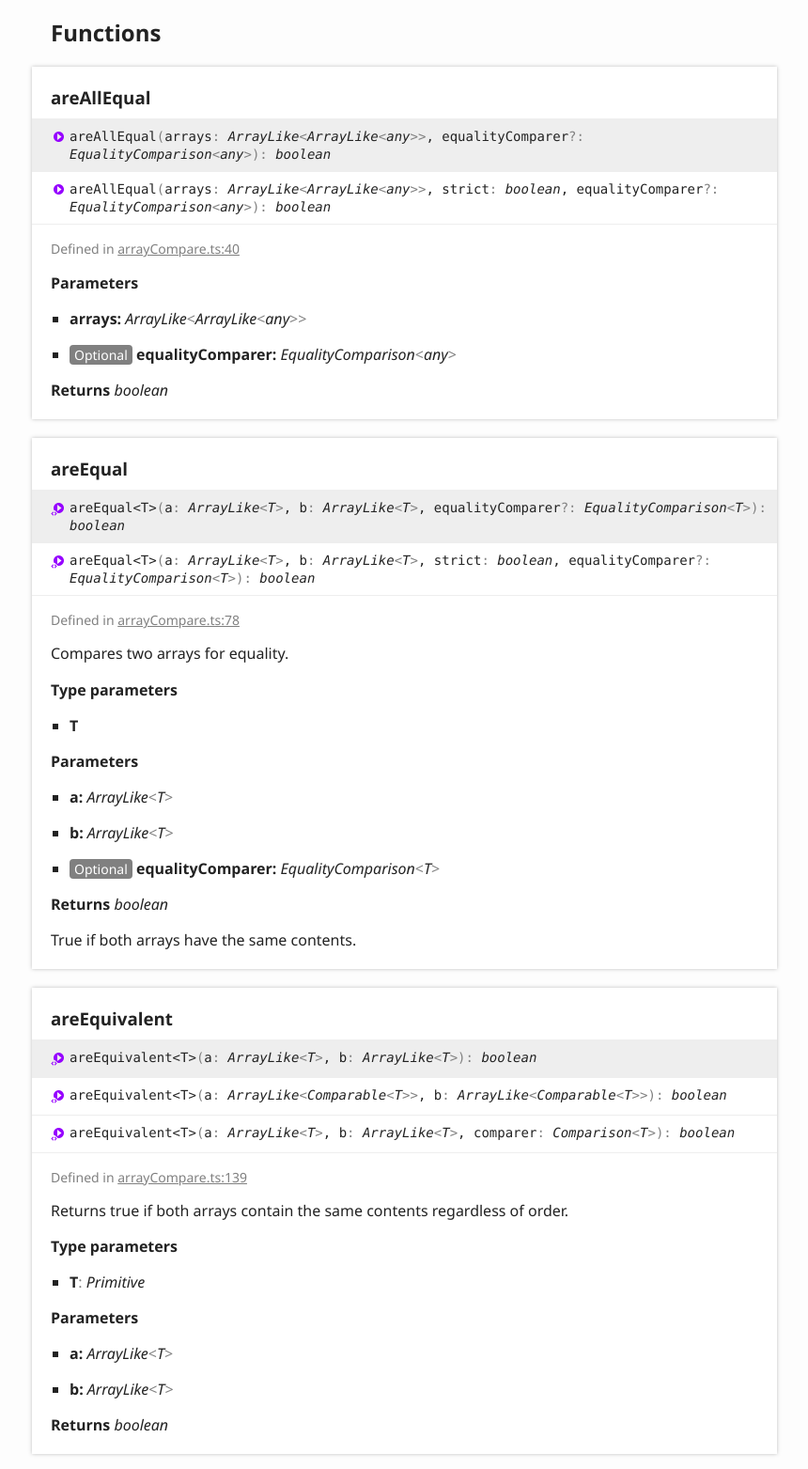
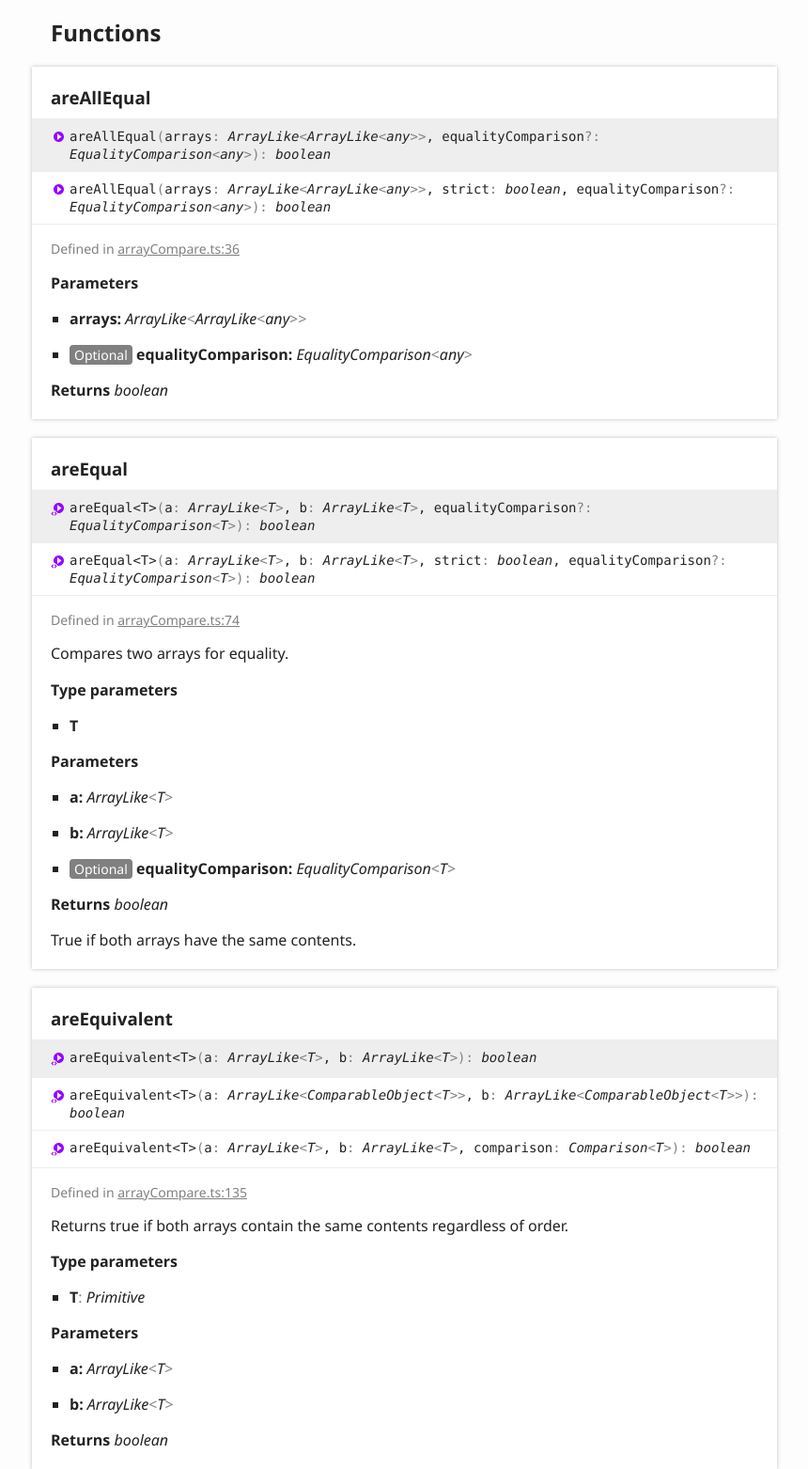
Before and after one commit to tsdotnet/array-compare, a website: page docs/modules/_arraycompare_.html in a window 1280 px wide. Shown: the part 400-1963 px from the top of the page at 94% size, without its empty margins (6-866 px from the left). Drawn offline with Linux system fonts and the light colour scheme.

Commit message:
Updated docs.

```diff
--- a/docs/modules/_arraycompare_.html
+++ b/docs/modules/_arraycompare_.html
@@ -3,8 +3,8 @@
 <head>
 	<meta charset="utf-8">
 	<meta http-equiv="X-UA-Compatible" content="IE=edge">
-	<title>&quot;arrayCompare&quot; | @tsdotnet/array-compare - v1.0.4</title>
-	<meta name="description" content="Documentation for @tsdotnet/array-compare - v1.0.4">
+	<title>&quot;arrayCompare&quot; | @tsdotnet/array-compare - v1.0.5</title>
+	<meta name="description" content="Documentation for @tsdotnet/array-compare - v1.0.5">
 	<meta name="viewport" content="width=device-width, initial-scale=1">
 	<link rel="stylesheet" href="../assets/css/main.css">
 </head>
@@ -22,7 +22,7 @@
 						<li class="state loading">Preparing search index...</li>
 						<li class="state failure">The search index is not available</li>
 					</ul>
-					<a href="../index.html" class="title">@tsdotnet/array-compare - v1.0.4</a>
+					<a href="../index.html" class="title">@tsdotnet/array-compare - v1.0.5</a>
 				</div>
 				<div class="table-cell" id="tsd-widgets">
 					<div id="tsd-filter">
@@ -83,14 +83,14 @@
 					<a name="areallequal" class="tsd-anchor"></a>
 					<h3>are<wbr>All<wbr>Equal</h3>
 					<ul class="tsd-signatures tsd-kind-function tsd-parent-kind-module">
-						<li class="tsd-signature tsd-kind-icon">are<wbr>All<wbr>Equal<span class="tsd-signature-symbol">(</span>arrays<span class="tsd-signature-symbol">: </span><span class="tsd-signature-type">ArrayLike</span><span class="tsd-signature-symbol">&lt;</span><span class="tsd-signature-type">ArrayLike</span><span class="tsd-signature-symbol">&lt;</span><span class="tsd-signature-type">any</span><span class="tsd-signature-symbol">&gt;</span><span class="tsd-signature-symbol">&gt;</span>, equalityComparer<span class="tsd-signature-symbol">?: </span><span class="tsd-signature-type">EqualityComparison</span><span class="tsd-signature-symbol">&lt;</span><span class="tsd-signature-type">any</span><span class="tsd-signature-symbol">&gt;</span><span class="tsd-signature-symbol">)</span><span class="tsd-signature-symbol">: </span><span class="tsd-signature-type">boolean</span></li>
-						<li class="tsd-signature tsd-kind-icon">are<wbr>All<wbr>Equal<span class="tsd-signature-symbol">(</span>arrays<span class="tsd-signature-symbol">: </span><span class="tsd-signature-type">ArrayLike</span><span class="tsd-signature-symbol">&lt;</span><span class="tsd-signature-type">ArrayLike</span><span class="tsd-signature-symbol">&lt;</span><span class="tsd-signature-type">any</span><span class="tsd-signature-symbol">&gt;</span><span class="tsd-signature-symbol">&gt;</span>, strict<span class="tsd-signature-symbol">: </span><span class="tsd-signature-type">boolean</span>, equalityComparer<span class="tsd-signature-symbol">?: </span><span class="tsd-signature-type">EqualityComparison</span><span class="tsd-signature-symbol">&lt;</span><span class="tsd-signature-type">any</span><span class="tsd-signature-symbol">&gt;</span><span class="tsd-signature-symbol">)</span><span class="tsd-signature-symbol">: </span><span class="tsd-signature-type">boolean</span></li>
+						<li class="tsd-signature tsd-kind-icon">are<wbr>All<wbr>Equal<span class="tsd-signature-symbol">(</span>arrays<span class="tsd-signature-symbol">: </span><span class="tsd-signature-type">ArrayLike</span><span class="tsd-signature-symbol">&lt;</span><span class="tsd-signature-type">ArrayLike</span><span class="tsd-signature-symbol">&lt;</span><span class="tsd-signature-type">any</span><span class="tsd-signature-symbol">&gt;</span><span class="tsd-signature-symbol">&gt;</span>, equalityComparison<span class="tsd-signature-symbol">?: </span><span class="tsd-signature-type">EqualityComparison</span><span class="tsd-signature-symbol">&lt;</span><span class="tsd-signature-type">any</span><span class="tsd-signature-symbol">&gt;</span><span class="tsd-signature-symbol">)</span><span class="tsd-signature-symbol">: </span><span class="tsd-signature-type">boolean</span></li>
+						<li class="tsd-signature tsd-kind-icon">are<wbr>All<wbr>Equal<span class="tsd-signature-symbol">(</span>arrays<span class="tsd-signature-symbol">: </span><span class="tsd-signature-type">ArrayLike</span><span class="tsd-signature-symbol">&lt;</span><span class="tsd-signature-type">ArrayLike</span><span class="tsd-signature-symbol">&lt;</span><span class="tsd-signature-type">any</span><span class="tsd-signature-symbol">&gt;</span><span class="tsd-signature-symbol">&gt;</span>, strict<span class="tsd-signature-symbol">: </span><span class="tsd-signature-type">boolean</span>, equalityComparison<span class="tsd-signature-symbol">?: </span><span class="tsd-signature-type">EqualityComparison</span><span class="tsd-signature-symbol">&lt;</span><span class="tsd-signature-type">any</span><span class="tsd-signature-symbol">&gt;</span><span class="tsd-signature-symbol">)</span><span class="tsd-signature-symbol">: </span><span class="tsd-signature-type">boolean</span></li>
 					</ul>
 					<ul class="tsd-descriptions">
 						<li class="tsd-description">
 							<aside class="tsd-sources">
 								<ul>
-									<li>Defined in <a href="https://github.com/tsdotnet/array-compare/blob/9dbfffe/src/arrayCompare.ts#L40">arrayCompare.ts:40</a></li>
+									<li>Defined in <a href="https://github.com/tsdotnet/array-compare/blob/efb229e/src/arrayCompare.ts#L36">arrayCompare.ts:36</a></li>
 								</ul>
 							</aside>
 							<h4 class="tsd-parameters-title">Parameters</h4>
@@ -99,7 +99,7 @@
 									<h5>arrays: <span class="tsd-signature-type">ArrayLike</span><span class="tsd-signature-symbol">&lt;</span><span class="tsd-signature-type">ArrayLike</span><span class="tsd-signature-symbol">&lt;</span><span class="tsd-signature-type">any</span><span class="tsd-signature-symbol">&gt;</span><span class="tsd-signature-symbol">&gt;</span></h5>
 								</li>
 								<li>
-									<h5><span class="tsd-flag ts-flagOptional">Optional</span> equalityComparer: <span class="tsd-signature-type">EqualityComparison</span><span class="tsd-signature-symbol">&lt;</span><span class="tsd-signature-type">any</span><span class="tsd-signature-symbol">&gt;</span></h5>
+									<h5><span class="tsd-flag ts-flagOptional">Optional</span> equalityComparison: <span class="tsd-signature-type">EqualityComparison</span><span class="tsd-signature-symbol">&lt;</span><span class="tsd-signature-type">any</span><span class="tsd-signature-symbol">&gt;</span></h5>
 								</li>
 							</ul>
 							<h4 class="tsd-returns-title">Returns <span class="tsd-signature-type">boolean</span></h4>
@@ -107,7 +107,7 @@
 						<li class="tsd-description">
 							<aside class="tsd-sources">
 								<ul>
-									<li>Defined in <a href="https://github.com/tsdotnet/array-compare/blob/9dbfffe/src/arrayCompare.ts#L43">arrayCompare.ts:43</a></li>
+									<li>Defined in <a href="https://github.com/tsdotnet/array-compare/blob/efb229e/src/arrayCompare.ts#L39">arrayCompare.ts:39</a></li>
 								</ul>
 							</aside>
 							<h4 class="tsd-parameters-title">Parameters</h4>
@@ -119,7 +119,7 @@
 									<h5>strict: <span class="tsd-signature-type">boolean</span></h5>
 								</li>
 								<li>
-									<h5><span class="tsd-flag ts-flagOptional">Optional</span> equalityComparer: <span class="tsd-signature-type">EqualityComparison</span><span class="tsd-signature-symbol">&lt;</span><span class="tsd-signature-type">any</span><span class="tsd-signature-symbol">&gt;</span></h5>
+									<h5><span class="tsd-flag ts-flagOptional">Optional</span> equalityComparison: <span class="tsd-signature-type">EqualityComparison</span><span class="tsd-signature-symbol">&lt;</span><span class="tsd-signature-type">any</span><span class="tsd-signature-symbol">&gt;</span></h5>
 								</li>
 							</ul>
 							<h4 class="tsd-returns-title">Returns <span class="tsd-signature-type">boolean</span></h4>
@@ -130,14 +130,14 @@
 					<a name="areequal" class="tsd-anchor"></a>
 					<h3>are<wbr>Equal</h3>
 					<ul class="tsd-signatures tsd-kind-function tsd-parent-kind-module tsd-has-type-parameter">
-						<li class="tsd-signature tsd-kind-icon">are<wbr>Equal&lt;T&gt;<span class="tsd-signature-symbol">(</span>a<span class="tsd-signature-symbol">: </span><span class="tsd-signature-type">ArrayLike</span><span class="tsd-signature-symbol">&lt;</span><span class="tsd-signature-type">T</span><span class="tsd-signature-symbol">&gt;</span>, b<span class="tsd-signature-symbol">: </span><span class="tsd-signature-type">ArrayLike</span><span class="tsd-signature-symbol">&lt;</span><span class="tsd-signature-type">T</span><span class="tsd-signature-symbol">&gt;</span>, equalityComparer<span class="tsd-signature-symbol">?: </span><span class="tsd-signature-type">EqualityComparison</span><span class="tsd-signature-symbol">&lt;</span><span class="tsd-signature-type">T</span><span class="tsd-signature-symbol">&gt;</span><span class="tsd-signature-symbol">)</span><span class="tsd-signature-symbol">: </span><span class="tsd-signature-type">boolean</span></li>
-						<li class="tsd-signature tsd-kind-icon">are<wbr>Equal&lt;T&gt;<span class="tsd-signature-symbol">(</span>a<span class="tsd-signature-symbol">: </span><span class="tsd-signature-type">ArrayLike</span><span class="tsd-signature-symbol">&lt;</span><span class="tsd-signature-type">T</span><span class="tsd-signature-symbol">&gt;</span>, b<span class="tsd-signature-symbol">: </span><span class="tsd-signature-type">ArrayLike</span><span class="tsd-signature-symbol">&lt;</span><span class="tsd-signature-type">T</span><span class="tsd-signature-symbol">&gt;</span>, strict<span class="tsd-signature-symbol">: </span><span class="tsd-signature-type">boolean</span>, equalityComparer<span class="tsd-signature-symbol">?: </span><span class="tsd-signature-type">EqualityComparison</span><span class="tsd-signature-symbol">&lt;</span><span class="tsd-signature-type">T</span><span class="tsd-signature-symbol">&gt;</span><span class="tsd-signature-symbol">)</span><span class="tsd-signature-symbol">: </span><span class="tsd-signature-type">boolean</span></li>
+						<li class="tsd-signature tsd-kind-icon">are<wbr>Equal&lt;T&gt;<span class="tsd-signature-symbol">(</span>a<span class="tsd-signature-symbol">: </span><span class="tsd-signature-type">ArrayLike</span><span class="tsd-signature-symbol">&lt;</span><span class="tsd-signature-type">T</span><span class="tsd-signature-symbol">&gt;</span>, b<span class="tsd-signature-symbol">: </span><span class="tsd-signature-type">ArrayLike</span><span class="tsd-signature-symbol">&lt;</span><span class="tsd-signature-type">T</span><span class="tsd-signature-symbol">&gt;</span>, equalityComparison<span class="tsd-signature-symbol">?: </span><span class="tsd-signature-type">EqualityComparison</span><span class="tsd-signature-symbol">&lt;</span><span class="tsd-signature-type">T</span><span class="tsd-signature-symbol">&gt;</span><span class="tsd-signature-symbol">)</span><span class="tsd-signature-symbol">: </span><span class="tsd-signature-type">boolean</span></li>
+						<li class="tsd-signature tsd-kind-icon">are<wbr>Equal&lt;T&gt;<span class="tsd-signature-symbol">(</span>a<span class="tsd-signature-symbol">: </span><span class="tsd-signature-type">ArrayLike</span><span class="tsd-signature-symbol">&lt;</span><span class="tsd-signature-type">T</span><span class="tsd-signature-symbol">&gt;</span>, b<span class="tsd-signature-symbol">: </span><span class="tsd-signature-type">ArrayLike</span><span class="tsd-signature-symbol">&lt;</span><span class="tsd-signature-type">T</span><span class="tsd-signature-symbol">&gt;</span>, strict<span class="tsd-signature-symbol">: </span><span class="tsd-signature-type">boolean</span>, equalityComparison<span class="tsd-signature-symbol">?: </span><span class="tsd-signature-type">EqualityComparison</span><span class="tsd-signature-symbol">&lt;</span><span class="tsd-signature-type">T</span><span class="tsd-signature-symbol">&gt;</span><span class="tsd-signature-symbol">)</span><span class="tsd-signature-symbol">: </span><span class="tsd-signature-type">boolean</span></li>
 					</ul>
 					<ul class="tsd-descriptions">
 						<li class="tsd-description">
 							<aside class="tsd-sources">
 								<ul>
-									<li>Defined in <a href="https://github.com/tsdotnet/array-compare/blob/9dbfffe/src/arrayCompare.ts#L78">arrayCompare.ts:78</a></li>
+									<li>Defined in <a href="https://github.com/tsdotnet/array-compare/blob/efb229e/src/arrayCompare.ts#L74">arrayCompare.ts:74</a></li>
 								</ul>
 							</aside>
 							<div class="tsd-comment tsd-typography">
@@ -160,7 +160,7 @@
 									<h5>b: <span class="tsd-signature-type">ArrayLike</span><span class="tsd-signature-symbol">&lt;</span><span class="tsd-signature-type">T</span><span class="tsd-signature-symbol">&gt;</span></h5>
 								</li>
 								<li>
-									<h5><span class="tsd-flag ts-flagOptional">Optional</span> equalityComparer: <span class="tsd-signature-type">EqualityComparison</span><span class="tsd-signature-symbol">&lt;</span><span class="tsd-signature-type">T</span><span class="tsd-signature-symbol">&gt;</span></h5>
+									<h5><span class="tsd-flag ts-flagOptional">Optional</span> equalityComparison: <span class="tsd-signature-type">EqualityComparison</span><span class="tsd-signature-symbol">&lt;</span><span class="tsd-signature-type">T</span><span class="tsd-signature-symbol">&gt;</span></h5>
 								</li>
 							</ul>
 							<h4 class="tsd-returns-title">Returns <span class="tsd-signature-type">boolean</span></h4>
@@ -169,7 +169,7 @@
 						<li class="tsd-description">
 							<aside class="tsd-sources">
 								<ul>
-									<li>Defined in <a href="https://github.com/tsdotnet/array-compare/blob/9dbfffe/src/arrayCompare.ts#L82">arrayCompare.ts:82</a></li>
+									<li>Defined in <a href="https://github.com/tsdotnet/array-compare/blob/efb229e/src/arrayCompare.ts#L78">arrayCompare.ts:78</a></li>
 								</ul>
 							</aside>
 							<h4 class="tsd-type-parameters-title">Type parameters</h4>
@@ -190,7 +190,7 @@
 									<h5>strict: <span class="tsd-signature-type">boolean</span></h5>
 								</li>
 								<li>
-									<h5><span class="tsd-flag ts-flagOptional">Optional</span> equalityComparer: <span class="tsd-signature-type">EqualityComparison</span><span class="tsd-signature-symbol">&lt;</span><span class="tsd-signature-type">T</span><span class="tsd-signature-symbol">&gt;</span></h5>
+									<h5><span class="tsd-flag ts-flagOptional">Optional</span> equalityComparison: <span class="tsd-signature-type">EqualityComparison</span><span class="tsd-signature-symbol">&lt;</span><span class="tsd-signature-type">T</span><span class="tsd-signature-symbol">&gt;</span></h5>
 								</li>
 							</ul>
 							<h4 class="tsd-returns-title">Returns <span class="tsd-signature-type">boolean</span></h4>
@@ -202,14 +202,14 @@
 					<h3>are<wbr>Equivalent</h3>
 					<ul class="tsd-signatures tsd-kind-function tsd-parent-kind-module tsd-has-type-parameter">
 						<li class="tsd-signature tsd-kind-icon">are<wbr>Equivalent&lt;T&gt;<span class="tsd-signature-symbol">(</span>a<span class="tsd-signature-symbol">: </span><span class="tsd-signature-type">ArrayLike</span><span class="tsd-signature-symbol">&lt;</span><span class="tsd-signature-type">T</span><span class="tsd-signature-symbol">&gt;</span>, b<span class="tsd-signature-symbol">: </span><span class="tsd-signature-type">ArrayLike</span><span class="tsd-signature-symbol">&lt;</span><span class="tsd-signature-type">T</span><span class="tsd-signature-symbol">&gt;</span><span class="tsd-signature-symbol">)</span><span class="tsd-signature-symbol">: </span><span class="tsd-signature-type">boolean</span></li>
-						<li class="tsd-signature tsd-kind-icon">are<wbr>Equivalent&lt;T&gt;<span class="tsd-signature-symbol">(</span>a<span class="tsd-signature-symbol">: </span><span class="tsd-signature-type">ArrayLike</span><span class="tsd-signature-symbol">&lt;</span><span class="tsd-signature-type">Comparable</span><span class="tsd-signature-symbol">&lt;</span><span class="tsd-signature-type">T</span><span class="tsd-signature-symbol">&gt;</span><span class="tsd-signature-symbol">&gt;</span>, b<span class="tsd-signature-symbol">: </span><span class="tsd-signature-type">ArrayLike</span><span class="tsd-signature-symbol">&lt;</span><span class="tsd-signature-type">Comparable</span><span class="tsd-signature-symbol">&lt;</span><span class="tsd-signature-type">T</span><span class="tsd-signature-symbol">&gt;</span><span class="tsd-signature-symbol">&gt;</span><span class="tsd-signature-symbol">)</span><span class="tsd-signature-symbol">: </span><span class="tsd-signature-type">boolean</span></li>
-						<li class="tsd-signature tsd-kind-icon">are<wbr>Equivalent&lt;T&gt;<span class="tsd-signature-symbol">(</span>a<span class="tsd-signature-symbol">: </span><span class="tsd-signature-type">ArrayLike</span><span class="tsd-signature-symbol">&lt;</span><span class="tsd-signature-type">T</span><span class="tsd-signature-symbol">&gt;</span>, b<span class="tsd-signature-symbol">: </span><span class="tsd-signature-type">ArrayLike</span><span class="tsd-signature-symbol">&lt;</span><span class="tsd-signature-type">T</span><span class="tsd-signature-symbol">&gt;</span>, comparer<span class="tsd-signature-symbol">: </span><span class="tsd-signature-type">Comparison</span><span class="tsd-signature-symbol">&lt;</span><span class="tsd-signature-type">T</span><span class="tsd-signature-symbol">&gt;</span><span class="tsd-signature-symbol">)</span><span class="tsd-signature-symbol">: </span><span class="tsd-signature-type">boolean</span></li>
+						<li class="tsd-signature tsd-kind-icon">are<wbr>Equivalent&lt;T&gt;<span class="tsd-signature-symbol">(</span>a<span class="tsd-signature-symbol">: </span><span class="tsd-signature-type">ArrayLike</span><span class="tsd-signature-symbol">&lt;</span><span class="tsd-signature-type">ComparableObject</span><span class="tsd-signature-symbol">&lt;</span><span class="tsd-signature-type">T</span><span class="tsd-signature-symbol">&gt;</span><span class="tsd-signature-symbol">&gt;</span>, b<span class="tsd-signature-symbol">: </span><span class="tsd-signature-type">ArrayLike</span><span class="tsd-signature-symbol">&lt;</span><span class="tsd-signature-type">ComparableObject</span><span class="tsd-signature-symbol">&lt;</span><span class="tsd-signature-type">T</span><span class="tsd-signature-symbol">&gt;</span><span class="tsd-signature-symbol">&gt;</span><span class="tsd-signature-symbol">)</span><span class="tsd-signature-symbol">: </span><span class="tsd-signature-type">boolean</span></li>
+						<li class="tsd-signature tsd-kind-icon">are<wbr>Equivalent&lt;T&gt;<span class="tsd-signature-symbol">(</span>a<span class="tsd-signature-symbol">: </span><span class="tsd-signature-type">ArrayLike</span><span class="tsd-signature-symbol">&lt;</span><span class="tsd-signature-type">T</span><span class="tsd-signature-symbol">&gt;</span>, b<span class="tsd-signature-symbol">: </span><span class="tsd-signature-type">ArrayLike</span><span class="tsd-signature-symbol">&lt;</span><span class="tsd-signature-type">T</span><span class="tsd-signature-symbol">&gt;</span>, comparison<span class="tsd-signature-symbol">: </span><span class="tsd-signature-type">Comparison</span><span class="tsd-signature-symbol">&lt;</span><span class="tsd-signature-type">T</span><span class="tsd-signature-symbol">&gt;</span><span class="tsd-signature-symbol">)</span><span class="tsd-signature-symbol">: </span><span class="tsd-signature-type">boolean</span></li>
 					</ul>
 					<ul class="tsd-descriptions">
 						<li class="tsd-description">
 							<aside class="tsd-sources">
 								<ul>
-									<li>Defined in <a href="https://github.com/tsdotnet/array-compare/blob/9dbfffe/src/arrayCompare.ts#L139">arrayCompare.ts:139</a></li>
+									<li>Defined in <a href="https://github.com/tsdotnet/array-compare/blob/efb229e/src/arrayCompare.ts#L135">arrayCompare.ts:135</a></li>
 								</ul>
 							</aside>
 							<div class="tsd-comment tsd-typography">
@@ -237,7 +237,7 @@
 						<li class="tsd-description">
 							<aside class="tsd-sources">
 								<ul>
-									<li>Defined in <a href="https://github.com/tsdotnet/array-compare/blob/9dbfffe/src/arrayCompare.ts#L140">arrayCompare.ts:140</a></li>
+									<li>Defined in <a href="https://github.com/tsdotnet/array-compare/blob/efb229e/src/arrayCompare.ts#L136">arrayCompare.ts:136</a></li>
 								</ul>
 							</aside>
 							<h4 class="tsd-type-parameters-title">Type parameters</h4>
@@ -249,10 +249,10 @@
 							<h4 class="tsd-parameters-title">Parameters</h4>
 							<ul class="tsd-parameters">
 								<li>
-									<h5>a: <span class="tsd-signature-type">ArrayLike</span><span class="tsd-signature-symbol">&lt;</span><span class="tsd-signature-type">Comparable</span><span class="tsd-signature-symbol">&lt;</span><span class="tsd-signature-type">T</span><span class="tsd-signature-symbol">&gt;</span><span class="tsd-signature-symbol">&gt;</span></h5>
+									<h5>a: <span class="tsd-signature-type">ArrayLike</span><span class="tsd-signature-symbol">&lt;</span><span class="tsd-signature-type">ComparableObject</span><span class="tsd-signature-symbol">&lt;</span><span class="tsd-signature-type">T</span><span class="tsd-signature-symbol">&gt;</span><span class="tsd-signature-symbol">&gt;</span></h5>
 								</li>
 								<li>
-									<h5>b: <span class="tsd-signature-type">ArrayLike</span><span class="tsd-signature-symbol">&lt;</span><span class="tsd-signature-type">Comparable</span><span class="tsd-signature-symbol">&lt;</span><span class="tsd-signature-type">T</span><span class="tsd-signature-symbol">&gt;</span><span class="tsd-signature-symbol">&gt;</span></h5>
+									<h5>b: <span class="tsd-signature-type">ArrayLike</span><span class="tsd-signature-symbol">&lt;</span><span class="tsd-signature-type">ComparableObject</span><span class="tsd-signature-symbol">&lt;</span><span class="tsd-signature-type">T</span><span class="tsd-signature-symbol">&gt;</span><span class="tsd-signature-symbol">&gt;</span></h5>
 								</li>
 							</ul>
 							<h4 class="tsd-returns-title">Returns <span class="tsd-signature-type">boolean</span></h4>
@@ -260,7 +260,7 @@
 						<li class="tsd-description">
 							<aside class="tsd-sources">
 								<ul>
-									<li>Defined in <a href="https://github.com/tsdotnet/array-compare/blob/9dbfffe/src/arrayCompare.ts#L143">arrayCompare.ts:143</a></li>
+									<li>Defined in <a href="https://github.com/tsdotnet/array-compare/blob/efb229e/src/arrayCompare.ts#L139">arrayCompare.ts:139</a></li>
 								</ul>
 							</aside>
 							<h4 class="tsd-type-parameters-title">Type parameters</h4>
@@ -278,7 +278,7 @@
 									<h5>b: <span class="tsd-signature-type">ArrayLike</span><span class="tsd-signature-symbol">&lt;</span><span class="tsd-signature-type">T</span><span class="tsd-signature-symbol">&gt;</span></h5>
 								</li>
 								<li>
-									<h5>comparer: <span class="tsd-signature-type">Comparison</span><span class="tsd-signature-symbol">&lt;</span><span class="tsd-signature-type">T</span><span class="tsd-signature-symbol">&gt;</span></h5>
+									<h5>comparison: <span class="tsd-signature-type">Comparison</span><span class="tsd-signature-symbol">&lt;</span><span class="tsd-signature-type">T</span><span class="tsd-signature-symbol">&gt;</span></h5>
 								</li>
 							</ul>
 							<h4 class="tsd-returns-title">Returns <span class="tsd-signature-type">boolean</span></h4>
```
Also changed, not shown: docs/index.html (+4 -4 lines).
